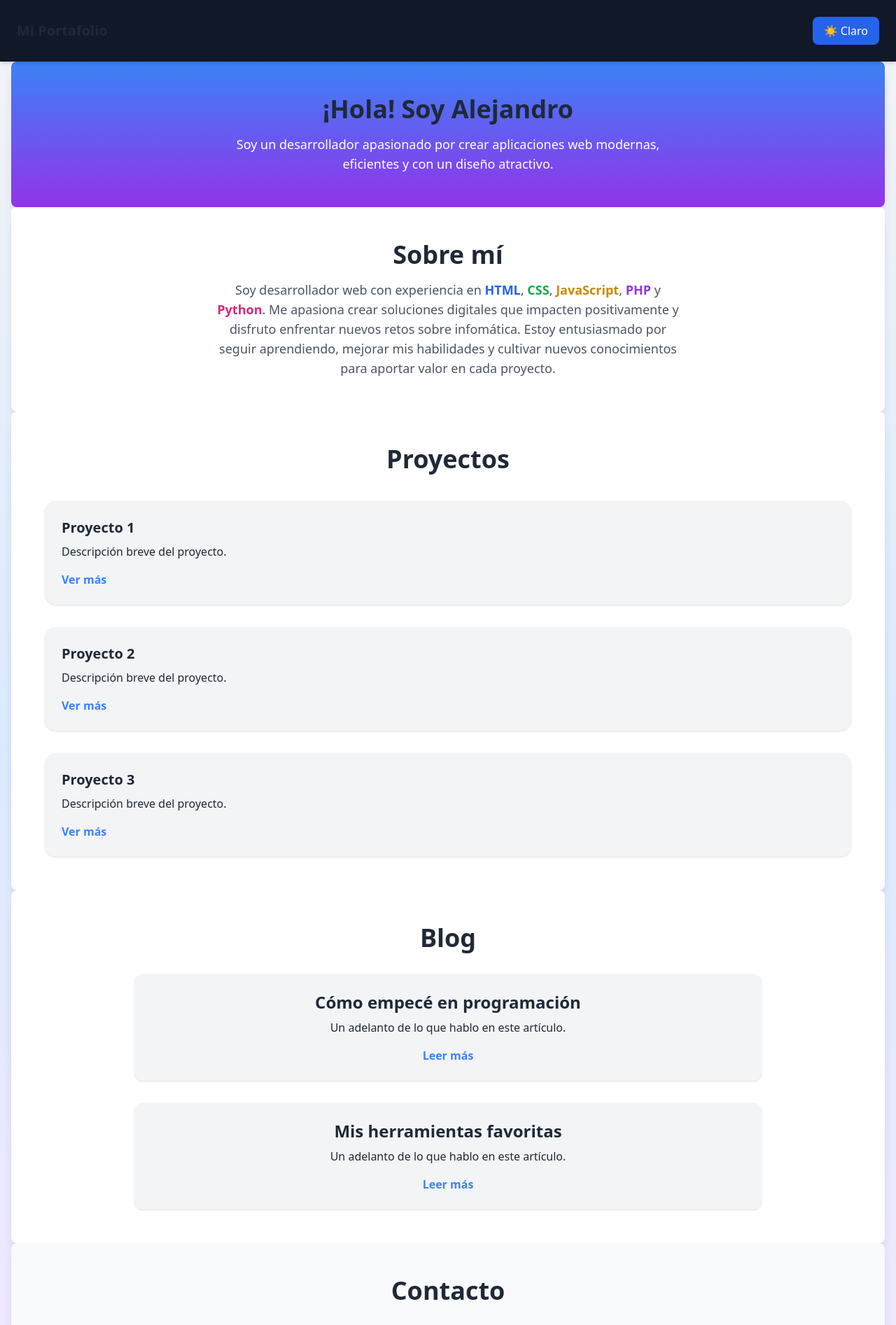
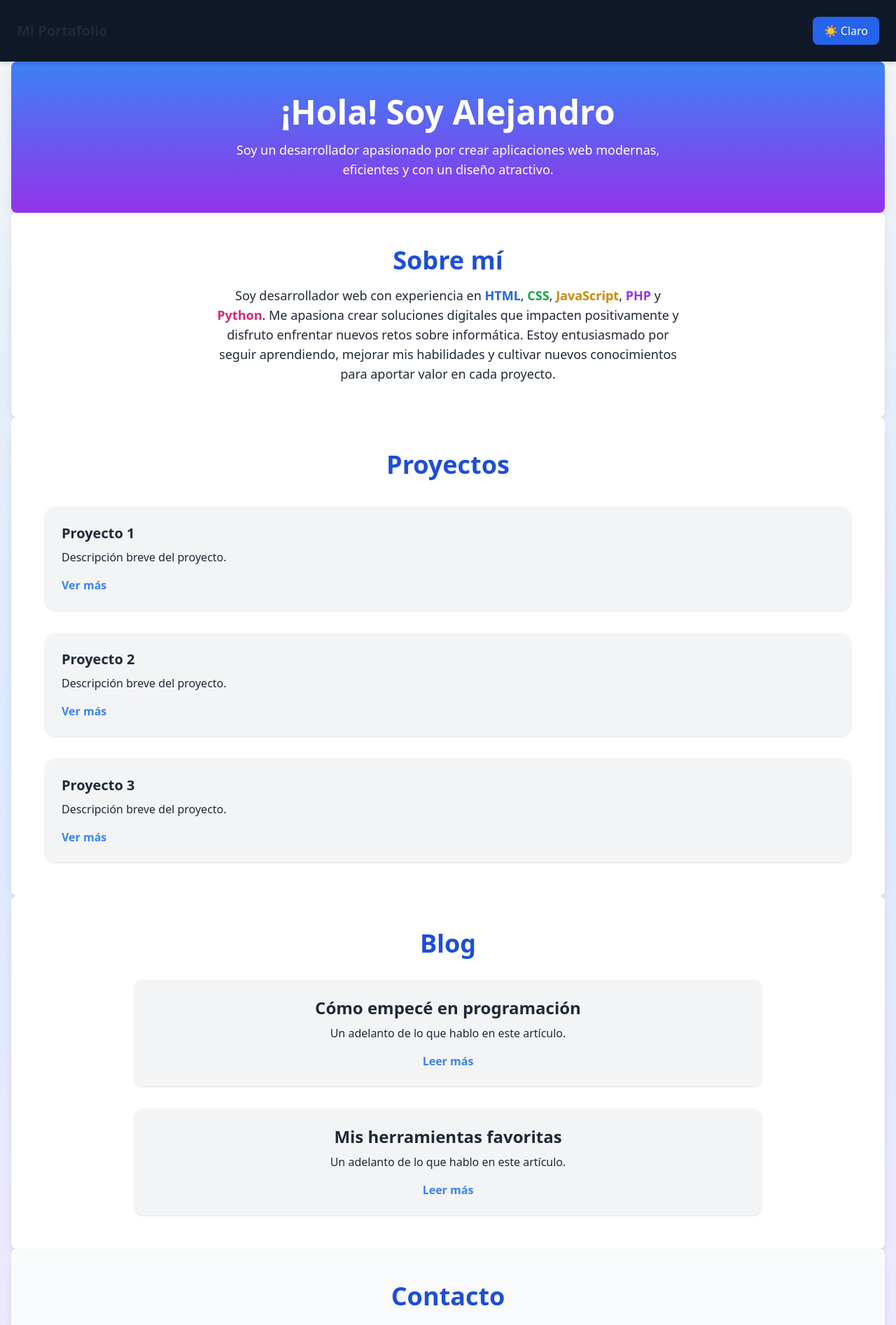
Before and after one commit to Alejjann/Mi-portafolio, a React (Vite) app: page / in a window 1280 px wide. Shown: the top 1893 px of the page at 70% size. Built offline with nearby package versions, Linux system fonts and the light colour scheme.

Commit message:
Nuevas modificaiones.tsx

```diff
--- a/src/Components/About.tsx
+++ b/src/Components/About.tsx
@@ -1,26 +1,37 @@
+
 import { motion } from "framer-motion";
 
-const About: React.FC = () => (
+const About: React.FC<{ darkMode: boolean }> = ({ darkMode }) => (
   <motion.section
     id="sobre-mi"
     initial={{ opacity: 0, x: -50 }}
     whileInView={{ opacity: 1, x: 0 }}
     transition={{ duration: 0.8 }}
     viewport={{ once: true }}
-    className="p-8 md:p-12 text-center bg-white rounded-lg shadow-lg"
+    className={`p-8 md:p-12 text-center rounded-lg shadow-lg ${
+  darkMode ? "bg-black-700 text-gray-200" : "bg-white text-gray-800"
+}`}
     aria-labelledby="about-title"
   >
     <h2
       id="about-title"
-      className="text-4xl font-bold mb-4 text-gray-800"
+      className={`text-4xl font-bold mb-4 ${
+        darkMode ? "text-blue-300" : "text-blue-700"
+      }`}
     >
       Sobre mí
     </h2>
-    <p className="max-w-2xl mx-auto text-lg text-gray-600">
-       Soy desarrollador web con experiencia en <span className="font-semibold text-blue-600">HTML</span>, <span className="font-semibold text-green-600">CSS</span>, <span className="font-semibold text-yellow-600">JavaScript</span>, <span className="font-semibold text-purple-600">PHP</span> y <span className="font-semibold text-pink-600">Python</span>. Me apasiona crear soluciones digitales que impacten positivamente y disfruto enfrentar nuevos retos sobre infomática. Estoy entusiasmado por seguir aprendiendo, mejorar mis habilidades y cultivar nuevos conocimientos para aportar valor en cada proyecto.
-    </p>
+    <p className="max-w-2xl mx-auto text-lg">
+  Soy desarrollador web con experiencia en
+  <span className="font-semibold text-blue-600 dark:text-blue-300"> HTML</span>,
+  <span className="font-semibold text-green-600 dark:text-green-300"> CSS</span>,
+  <span className="font-semibold text-yellow-600 dark:text-yellow-300"> JavaScript</span>,
+  <span className="font-semibold text-purple-600 dark:text-purple-300"> PHP</span> y
+  <span className="font-semibold text-pink-600 dark:text-pink-300"> Python</span>.
+  Me apasiona crear soluciones digitales que impacten positivamente y disfruto enfrentar nuevos retos sobre informática.
+  Estoy entusiasmado por seguir aprendiendo, mejorar mis habilidades y cultivar nuevos conocimientos para aportar valor en cada proyecto.
+</p>
   </motion.section>
 );
 
-
 export default About;
--- a/src/Components/Blog.tsx
+++ b/src/Components/Blog.tsx
@@ -27,9 +27,12 @@ const Blog: React.FC<BlogProps> = ({ darkMode }) => (
     className={`p-8 md:p-12 text-center ${darkMode ? "bg-gray-900" : "bg-white"} rounded-lg shadow-lg`}
     aria-labelledby="blog-title"
   >
-    <h2 id="blog-title" className="text-4xl font-bold mb-8 text-gray-800 dark:text-gray-100">
-        Blog
-    </h2>
+    <h2
+  id="blog-title"
+  className="text-4xl font-bold mb-8 text-blue-700 dark:text-blue-300"
+>
+  Blog
+</h2>
     <div className="grid grid-cols-1 md:grid-cols-2 gap-8 max-w-4xl mx-auto">
       {articles.map((article, i) => (
         <motion.article
--- a/src/Components/Contact.tsx
+++ b/src/Components/Contact.tsx
@@ -14,10 +14,13 @@ const Contact: React.FC<ContactProps> = ({ darkMode }) => (
     className={`p-12 text-center rounded-lg shadow-lg ${darkMode ? "bg-gray-900" : "bg-gray-50"}`}
     aria-labelledby="contact-title"
   >
-    <h2 id="contact-title" className="text-4xl font-bold mb-6 text-gray-800 dark:text-gray-100">
+    <h2
+  id="contact-title"
+  className="text-4xl font-bold mb-6 text-blue-700 dark:text-blue-300"
+>
   Contacto
-    </h2>
-    <p className="mb-4 text-lg text-gray-600 dark:text-gray-300">
+</h2>
+<p className="mb-4 text-lg text-gray-800 dark:text-gray-200">
         Aquí tienes mi correo electrónico para que puedas escribirme directamente:
     </p>
     <a
--- a/src/Components/Hero.tsx
+++ b/src/Components/Hero.tsx
@@ -5,10 +5,10 @@ const Hero: React.FC = () => (
   initial={{ opacity: 0, y: -50 }}
   animate={{ opacity: 1, y: 0 }}
   transition={{ duration: 0.8 }}
-    className="p-12 text-center bg-gradient-to-r from-blue-500 to-purple-600 text-white rounded-lg shadow-lg"
+  className="p-12 text-center bg-gradient-to-r from-blue-500 to-purple-600 text-white rounded-lg shadow-lg dark:bg-gray-800 dark:text-gray-200"
   aria-labelledby="hero-title"
 >
-    <h2 id="hero-title" className="text-4xl font-bold mb-4 text-gray-800 dark:text-gray-100">
+  <h2 id="hero-title" className="text-5xl font-bold mb-4">
     ¡Hola! Soy Alejandro
   </h2>
   <p className="text-lg max-w-2xl mx-auto">
--- a/src/Components/Projects.tsx
+++ b/src/Components/Projects.tsx
@@ -14,9 +14,12 @@ const Projects: React.FC<ProjectsProps> = ({ darkMode }) => (
     className={`p-12 ${darkMode ? "bg-gray-800" : "bg-white"} rounded-lg shadow-lg`}
     aria-labelledby="projects-title"
   >
-    <h2 id="projects-title" className="text-4xl font-bold mb-10 text-center text-gray-800 dark:text-gray-100">
+    <h2
+  id="projects-title"
+  className="text-4xl font-bold mb-10 text-center text-blue-700 dark:text-blue-300"
+>
   Proyectos
-    </h2>
+</h2>
     <div className="grid grid-cols-1 md:grid-cols-3 gap-8 max-w-6xl mx-auto">
       {[1, 2, 3].map((p) => (
         <motion.article
```
Lines whose indentation alone changed are shown as unchanged.
